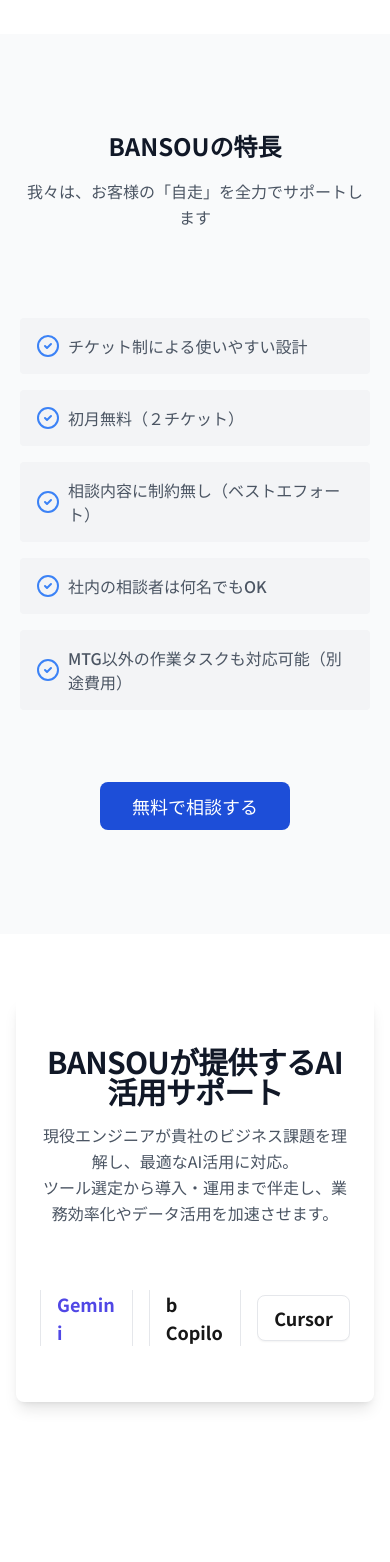
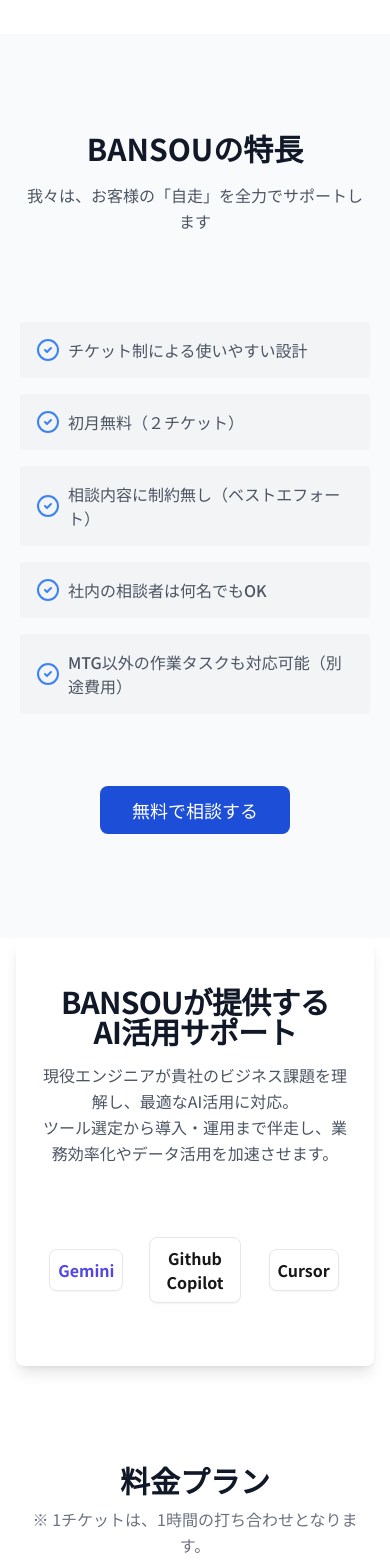
Before and after one commit to e3sys-develop/lp, a Next.js app: page /bansou in a window 390 px wide. Shown: the part 3220-4782 px from the top of the page. Built offline with nearby package versions, Linux system fonts and the light colour scheme.

Commit message:
Refine UI styling and text layout for Bansou landing page

```diff
--- a/app/bansou/components/features.tsx
+++ b/app/bansou/components/features.tsx
@@ -14,7 +14,7 @@ export function Features() {
 		<section id="features" className="text-gray-600 body-font bg-gray-50">
 			<div className="container px-5 py-24 mx-auto flex flex-col items-center">
 				<div className="text-center mb-20">
-					<h1 className="sm:text-3xl text-2xl font-bold text-center title-font text-gray-900 mb-4">
+					<h1 className="text-3xl font-bold text-center title-font text-gray-900 mb-4">
 						BANSOUの特長
 					</h1>
 					<p className="text-base leading-relaxed xl:w-2/4 lg:w-3/4 mx-auto">
--- a/app/bansou/components/partners-section.tsx
+++ b/app/bansou/components/partners-section.tsx
@@ -14,13 +14,13 @@ const aiServices = [
 
 export function PartnersSection() {
   return (
-    <section className="py-16 bg-white">
+    <section className="lg:py-16 bg-white">
       <div className="container mx-auto px-4">
         <Card className="border-none shadow-lg">
           <CardContent className="pt-12">
             <div className="text-center space-y-4 mb-8">
               <h2 className="text-3xl font-bold tracking-tight leading-none text-gray-900">
-                BANSOUが提供するAI活用サポート
+                BANSOUが提供する<br />AI活用サポート
               </h2>
               <p className="text-base leading-relaxed max-w-2xl mx-auto text-gray-600">
                 現役エンジニアが貴社のビジネス課題を理解し、最適なAI活用に対応。<br />
--- a/components/ui/text-carousel.tsx
+++ b/components/ui/text-carousel.tsx
@@ -24,7 +24,7 @@ function ServiceColumn({ services, columnIndex, currentTime }: ServiceColumnProp
 
   return (
     <motion.div
-      className="relative h-14 w-32 overflow-hidden md:h-20 md:w-56"
+      className="relative h-20 w-36 overflow-hidden md:h-20 md:w-56"
       initial={{ opacity: 0, y: 20 }}
       animate={{ opacity: 1, y: 0 }}
       transition={{
@@ -54,7 +54,7 @@ function ServiceColumn({ services, columnIndex, currentTime }: ServiceColumnProp
           }}
         >
           <div
-            className={`text-lg md:text-xl font-bold ${currentService.color || 'text-blue-600'} px-4 py-2 rounded-lg border border-gray-200 bg-white shadow-sm`}
+            className={`text-md md:text-xl font-bold text-center ${currentService.color || 'text-blue-600'} px-2 py-2 rounded-lg border border-gray-200 bg-white shadow-sm`}
           >
             {currentService.name}
           </div>
```
